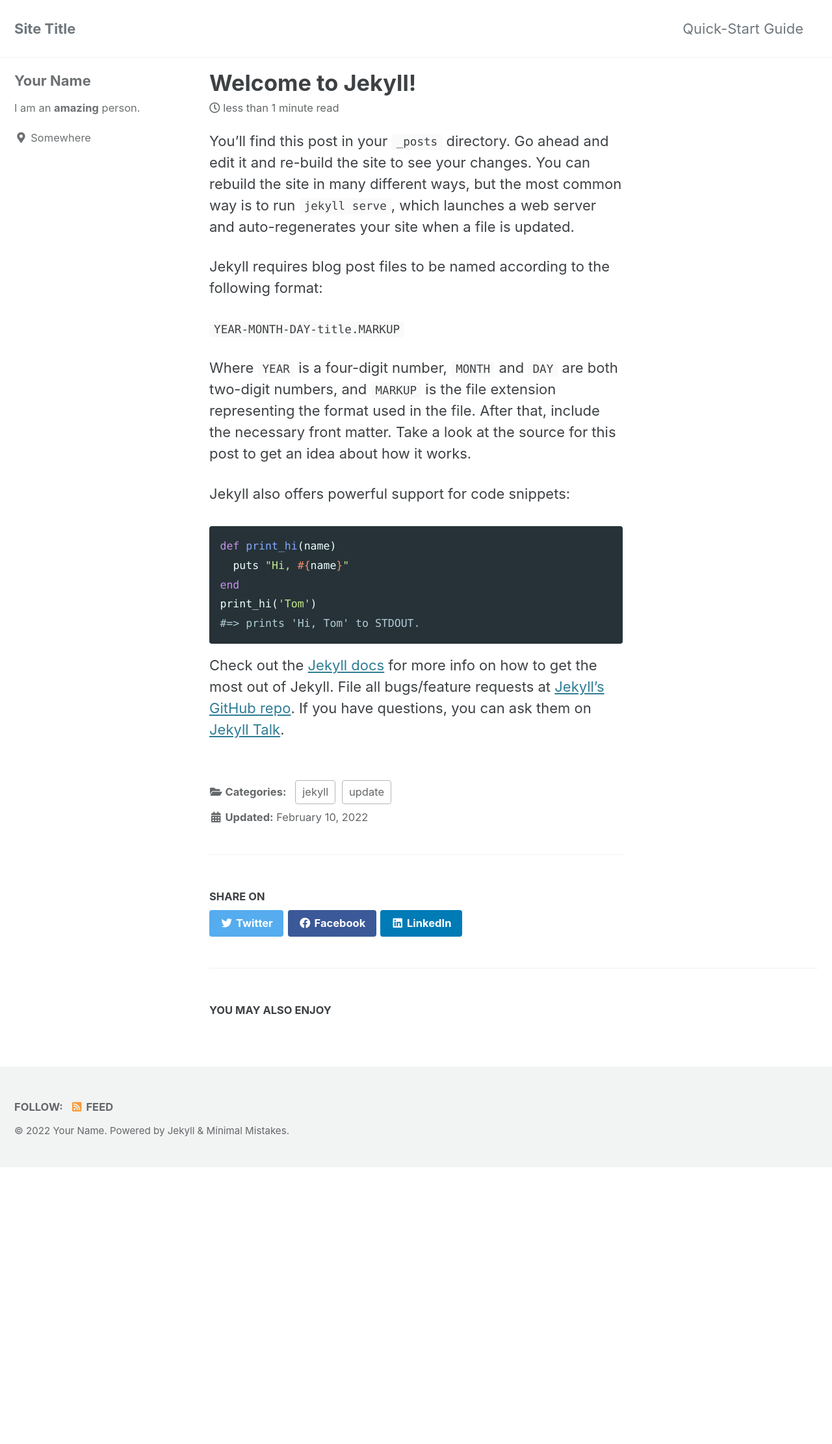
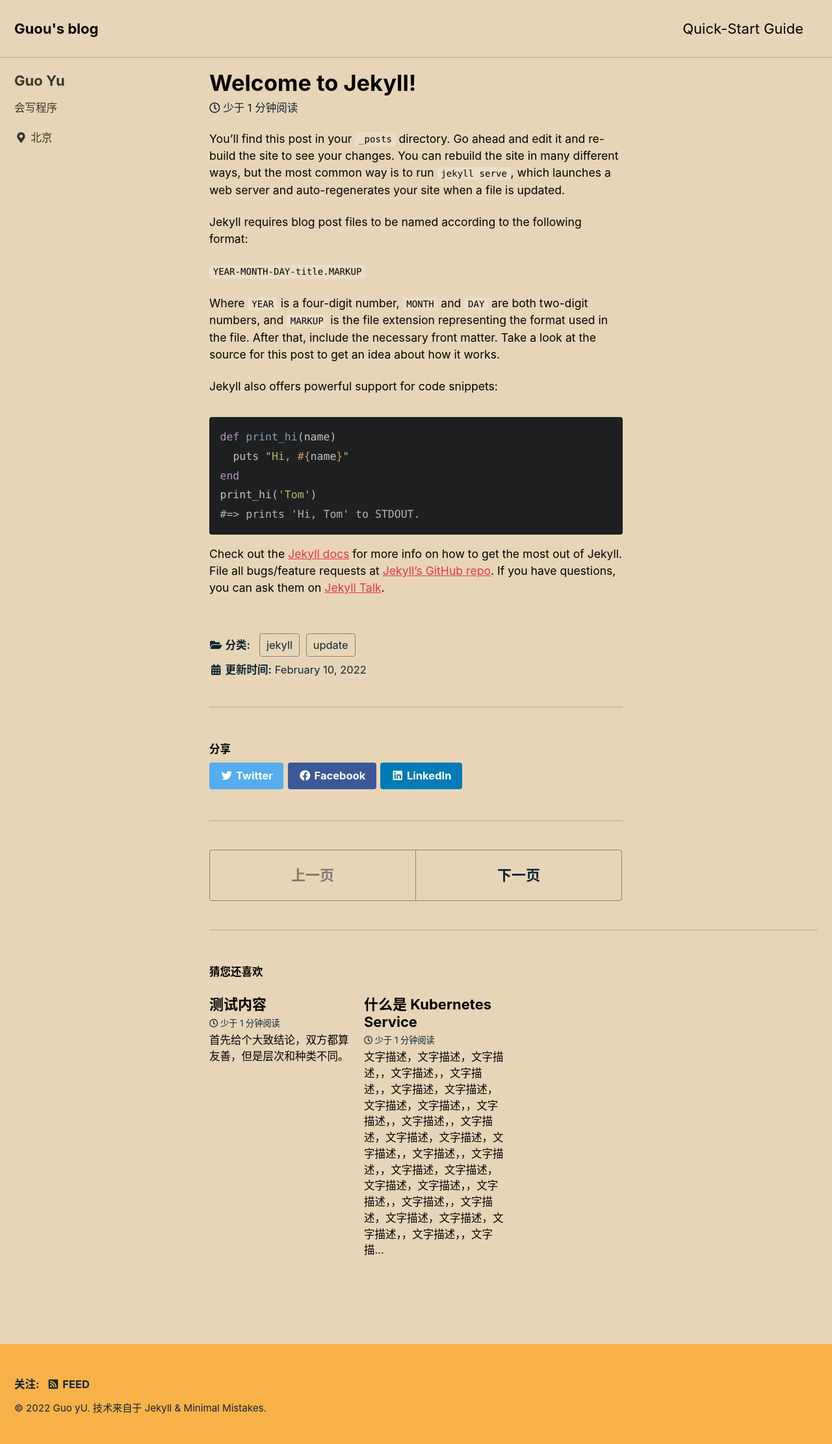
Before and after one commit to Guou/guou.github.io, a Jekyll site: the page built from _posts/2022-02-10-welcome-to-jekyll.markdown, in a window 1280 px wide. Shown: the whole page at 65% size. Built offline with Jekyll 4.4.1, drawn with Linux system fonts in a browser that asks for light colours; cached includes are drawn as plain includes; before the commit the page ends 1797 px from its top, so only the background shows below that.

Commit message:
20220212.01

```diff
--- a/_config.yml
+++ b/_config.yml
@@ -12,16 +12,16 @@
 
 # theme                  : "minimal-mistakes-jekyll"
 # remote_theme           : "mmistakes/minimal-mistakes"
-minimal_mistakes_skin    : "default" # "air", "aqua", "contrast", "dark", "dirt", "neon", "mint", "plum", "sunrise"
+minimal_mistakes_skin    : "sunrise" # "air", "aqua", "contrast", "dark", "dirt", "neon", "mint", "plum", "sunrise"
 
 # Site Settings
-locale                   : "en-US"
-title                    : "Site Title"
+locale                   : "zh-CN"
+title                    : "Guou's blog"
 title_separator          : "-"
 subtitle                 : # site tagline that appears below site title in masthead
-name                     : "Your Name"
-description              : "An amazing website."
-url                      : # the base hostname & protocol for your site e.g. "https://mmistakes.github.io"
+name                     : "Guo yU"
+description              : "Guou's blog"
+url                      : "https://guou.github.io" # the base hostname & protocol for your site e.g. "https://mmistakes.github.io"
 baseurl                  : # the subpath of your site, e.g. "/blog"
 repository               : # GitHub username/repo-name e.g. "mmistakes/minimal-mistakes"
 teaser                   : # path of fallback teaser image, e.g. "/assets/images/500x300.png"
@@ -101,10 +101,10 @@ analytics:
 
 # Site Author
 author:
-  name             : "Your Name"
+  name             : "Guo Yu"
   avatar           : # path of avatar image, e.g. "/assets/images/bio-photo.jpg"
-  bio              : "I am an **amazing** person."
-  location         : "Somewhere"
+  bio              : "会写程序"
+  location         : "北京"
   email            :
   links:
     - label: "Email"
@@ -113,40 +113,40 @@ author:
     - label: "Website"
       icon: "fas fa-fw fa-link"
       # url: "https://your-website.com"
-    - label: "Twitter"
-      icon: "fab fa-fw fa-twitter-square"
-      # url: "https://twitter.com/"
-    - label: "Facebook"
-      icon: "fab fa-fw fa-facebook-square"
-      # url: "https://facebook.com/"
+    #- label: "Twitter"
+    #  icon: "fab fa-fw fa-twitter-square"
+    #  # url: "https://twitter.com/"
+    #- label: "Facebook"
+    #  icon: "fab fa-fw fa-facebook-square"
+    #  # url: "https://facebook.com/"
     - label: "GitHub"
       icon: "fab fa-fw fa-github"
       # url: "https://github.com/"
-    - label: "Instagram"
-      icon: "fab fa-fw fa-instagram"
-      # url: "https://instagram.com/"
+    #- label: "Instagram"
+    #  icon: "fab fa-fw fa-instagram"
+    #  # url: "https://instagram.com/"
 
 # Site Footer
 footer:
   links:
-    - label: "Twitter"
-      icon: "fab fa-fw fa-twitter-square"
-      # url:
-    - label: "Facebook"
-      icon: "fab fa-fw fa-facebook-square"
-      # url:
+    # - label: "Twitter"
+    #   icon: "fab fa-fw fa-twitter-square"
+    #   # url:
+    # - label: "Facebook"
+    #   icon: "fab fa-fw fa-facebook-square"
+    #   # url:
     - label: "GitHub"
       icon: "fab fa-fw fa-github"
-      # url:
-    - label: "GitLab"
-      icon: "fab fa-fw fa-gitlab"
-      # url:
-    - label: "Bitbucket"
-      icon: "fab fa-fw fa-bitbucket"
-      # url:
-    - label: "Instagram"
-      icon: "fab fa-fw fa-instagram"
-      # url:
+    #   # url:
+    # - label: "GitLab"
+    #   icon: "fab fa-fw fa-gitlab"
+    #   # url:
+    # - label: "Bitbucket"
+    #   icon: "fab fa-fw fa-bitbucket"
+    #   # url:
+    # - label: "Instagram"
+    #   icon: "fab fa-fw fa-instagram"
+    #   # url:
 
 
 # Reading Files
--- /dev/null
+++ b/_posts/2022-02-11-what-is-a-service-in-kubernetes.md
@@ -0,0 +1,14 @@
+---
+title:  "什么是 Kubernetes Service"
+date:   2025-02-11 16:00:00 +0800
+categories: Kubernetes
+---
+
+文字描述，文字描述，文字描述，，文字描述，，文字描述，，文字描述，文字描述，文字描述，文字描述，，文字描述，，文字描述，，文字描述，文字描述，文字描述，文字描述，，文字描述，，文字描述，，文字描述，文字描述，文字描述，文字描述，，文字描述，，文字描述，，文字描述，文字描述，文字描述，文字描述，，文字描述，，文字描述，，文字描述，文字描述，文字描述，文字描述，，文字描述，，文字描述，，文字描述，文字描述，文字描述，文字描述，，文字描述，，文字描述，，文字描述，文字描述，文字描述，文字描述，，文字描述，，文字描述，，文字描述，文字描述，文字描述，文字描述，，文字描述，，文字描述，，文字描述，文字描述，文字描述，文字描述，，文字描述，，文字描述，，文字描述，文字描述，文字描述，文字描述，，文字描述，，文字描述，，文字描述，文字描述，文字描述，文字描述，，文字描述，，文字描述，，文字描述，
+
+
+## Kubernets 集群需要解决的问题
+
+文字描述，文字描述，文字描述，，文字描述，，文字描述，，文字描述，文字描述，文字描述，文字描述，，文字描述，，文字描述，，文字描述，文字描述，文字描述，文字描述，，文字描述，，文字描述，，文字描述，文字描述，文字描述，文字描述，，文字描述，，文字描述，，文字描述，文字描述，文字描述，文字描述，，文字描述，，文字描述，，文字描述，文字描述，文字描述，文字描述，，文字描述，，文字描述，，文字描述，文字描述，文字描述，文字描述，，文字描述，，文字描述，，文字描述，文字描述，文字描述，文字描述，，文字描述，，文字描述，，文字描述，文字描述，文字描述，文字描述，，文字描述，，文字描述，，文字描述，文字描述，文字描述，文字描述，，文字描述，，文字描述，，文字描述，文字描述，文字描述，文字描述，，文字描述，，文字描述，，文字描述，文字描述，文字描述，文字描述，，文字描述，，文字描述，，文字描述
+
+文字描述，文字描述，文字描述，，文字描述，，文字描述，，文字描述，文字描述，文字描述，文字描述，，文字描述，，文字描述，，文字描述，文字描述，文字描述，文字描述，，文字描述，，文字描述，，文字描述，文字描述，文字描述，文字描述，，文字描述，，文字描述，，文字描述，文字描述，文字描述，文字描述，，文字描述，，文字描述，，文字描述，文字描述，文字描述，文字描述，，文字描述，，文字描述，，文字描述，文字描述，文字描述，文字描述，，文字描述，，文字描述，，文字描述，文字描述，文字描述，文字描述，，文字描述，，文字描述，，文字描述，文字描述，文字描述，文字描述，，文字描述，，文字描述，，文字描述，文字描述，文字描述，文字描述，，文字描述，，文字描述，，文字描述，文字描述，文字描述，文字描述，，文字描述，，文字描述，，文字描述，文字描述，文字描述，文字描述，，文字描述，，文字描述，，文字描述
--- a/_sass/minimal-mistakes/_page.scss
+++ b/_sass/minimal-mistakes/_page.scss
@@ -108,7 +108,7 @@ body {
   p,
   li,
   dl {
-    font-size: 1em;
+    font-size: 0.8em;
   }
 
   /* paragraph indents */
--- a/_sass/minimal-mistakes/_variables.scss
+++ b/_sass/minimal-mistakes/_variables.scss
@@ -14,9 +14,15 @@ $indent-var: 1.3em !default;
 
 /* system typefaces */
 $serif: Georgia, Times, serif !default;
+/***
 $sans-serif: -apple-system, BlinkMacSystemFont, "Roboto", "Segoe UI",
   "Helvetica Neue", "Lucida Grande", Arial, sans-serif !default;
 $monospace: Monaco, Consolas, "Lucida Console", monospace !default;
+***/
+
+$sans-serif: -apple-system,BlinkMacSystemFont,Helvetica Neue,PingFang SC,Microsoft YaHei,Source Han Sans SC,Noto Sans CJK SC,WenQuanYi Micro Hei,sans-serif !default;
+$monospace: Monaco, Consolas, "Lucida Console", monospace !default;
+
 
 /* sans serif typefaces */
 $sans-serif-narrow: $sans-serif !default;
```
Also changed, not shown: _posts/2022-02-12-test.md (added, +25 -0 lines).
